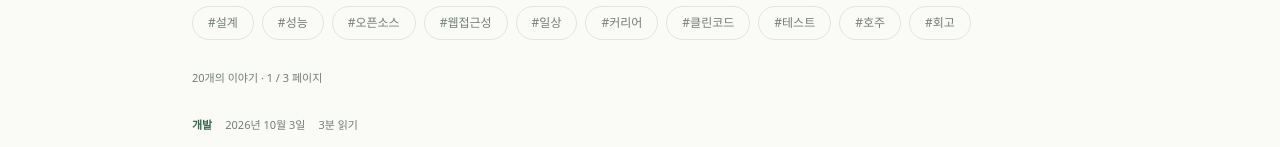
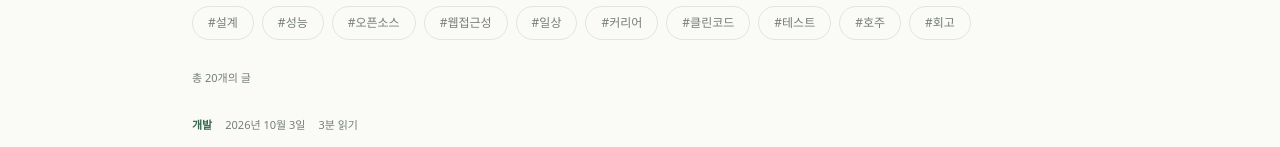
Before and after one commit to jinsoul75/blog, a Next.js app: page /preview in a window 1280 px wide. Shown: the part 380-527 px from the top of the page. Built offline with nearby package versions, Linux system fonts and the light colour scheme.

Commit message:
Show post count without page fraction

```diff
--- a/src/components/PostsSection.tsx
+++ b/src/components/PostsSection.tsx
@@ -87,8 +87,7 @@ export function PostsSection({
       <p className="result-count" role="status">
         {query || tag
           ? `검색 결과 ${results.length}개의 글`
-          : `${results.length}개의 이야기`}
-        {totalPages > 1 && ` · ${page} / ${totalPages} 페이지`}
+          : `총 ${results.length}개의 글`}
       </p>
       {results.slice((page - 1) * pageSize, page * pageSize).map((post) => {
         const pos = query.trim()
```
